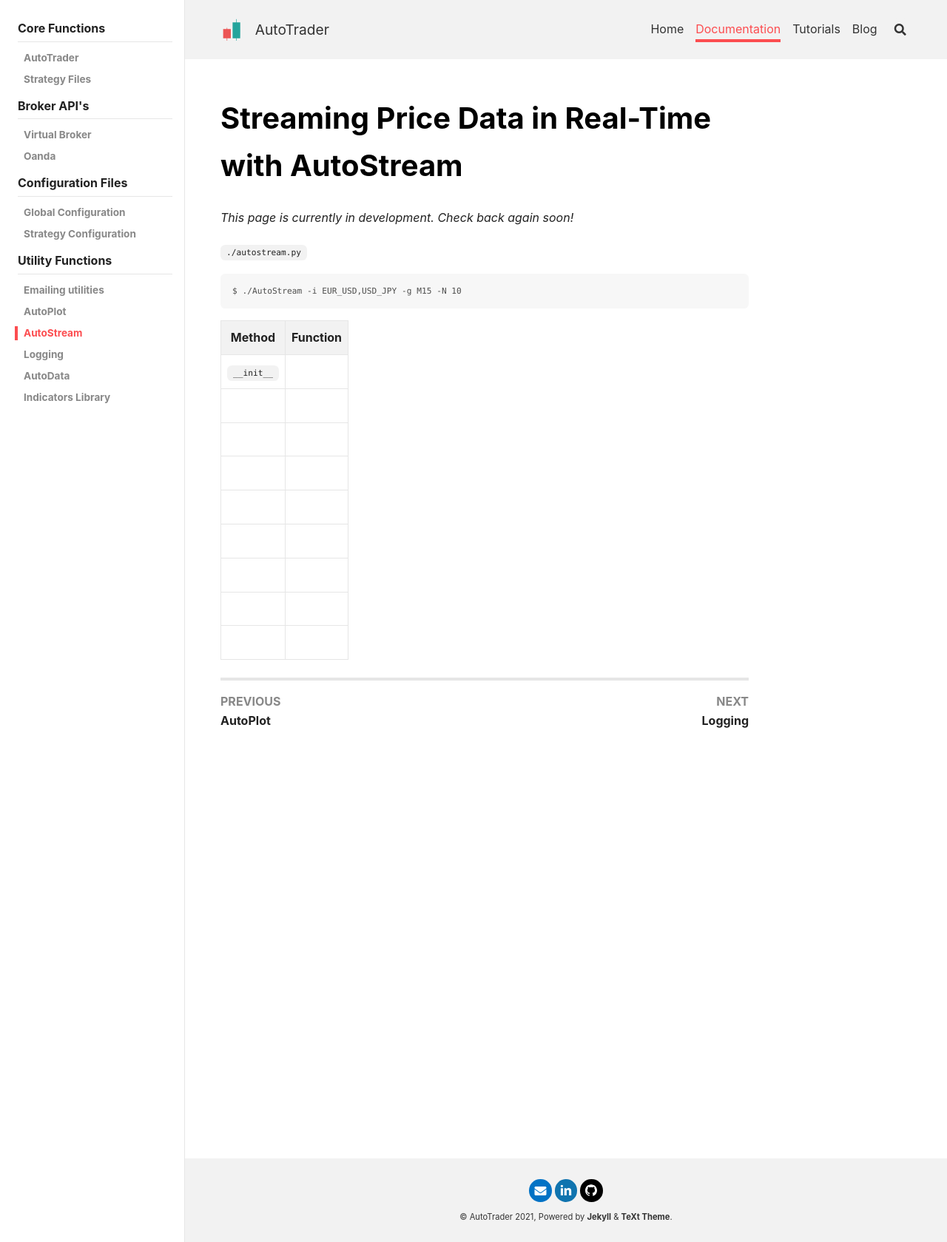
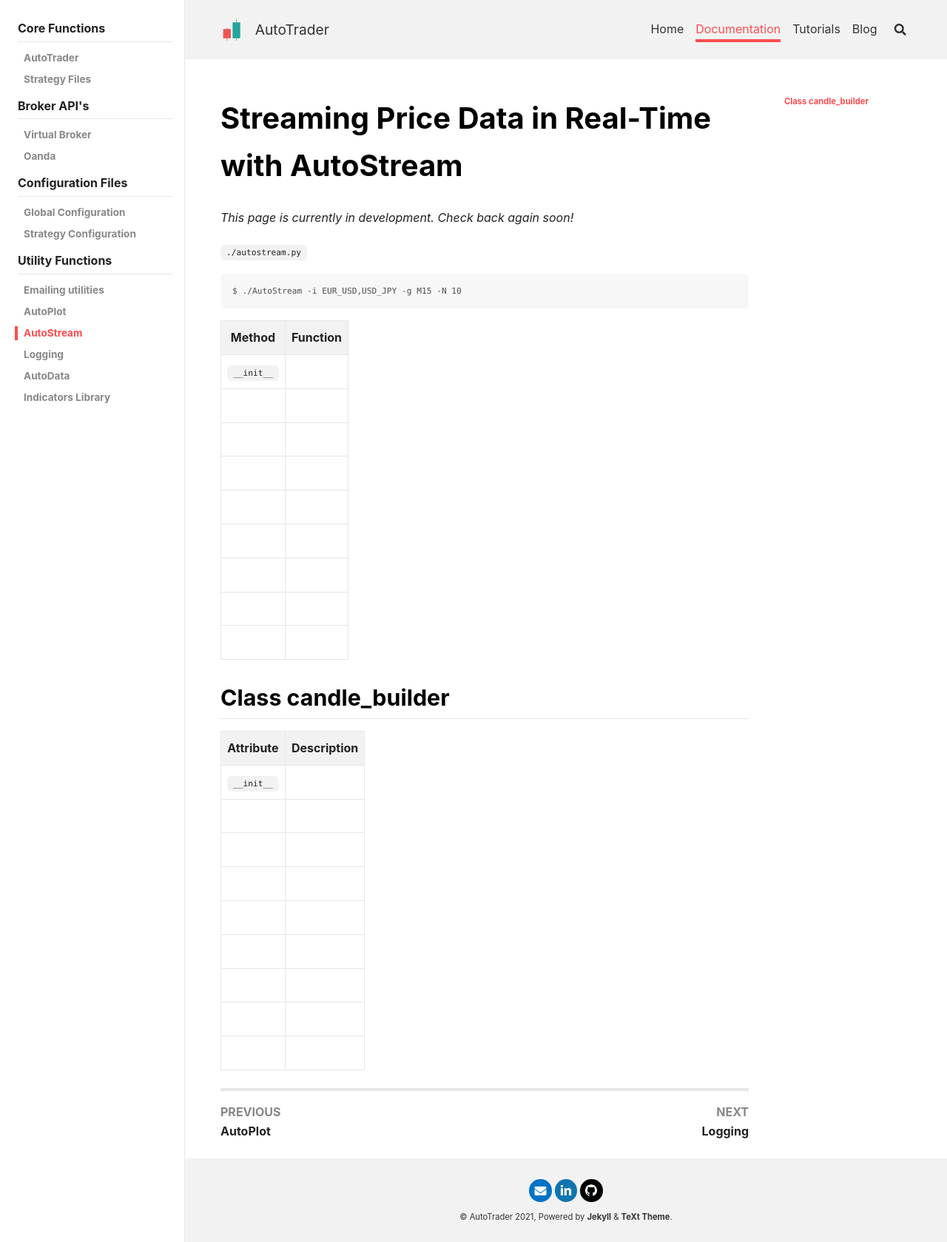
Before and after one commit to kieran-mackle/AutoTrader, a Jekyll site: the page built from content/_documentation/4.3-autostream.md, in a window 1280 px wide. Shown: the whole page at 74% size. Built offline with Jekyll 4.4.1, drawn with Linux system fonts in a browser that asks for light colours; nearby versions of some CDN libraries; comment, search, counter and statistics services are not loaded.

Commit message:
Update 4.3-autostream.md

```diff
--- a/content/_documentation/4.3-autostream.md
+++ b/content/_documentation/4.3-autostream.md
@@ -36,3 +36,23 @@
 |         |       |
 |         |       |
 |         |       |
+
+
+
+
+
+
+## Class candle_builder
+
+
+|           Attribute           | Description                                                                                     |
+| :------------------------: | -------------------------------------------------------------------------------------------------- |
+|         `__init__`         |    |
+|         |       |
+|         |       |
+|         |       |
+|         |       |
+|         |       |
+|         |       |
+|         |       |
+|         |       |
```
